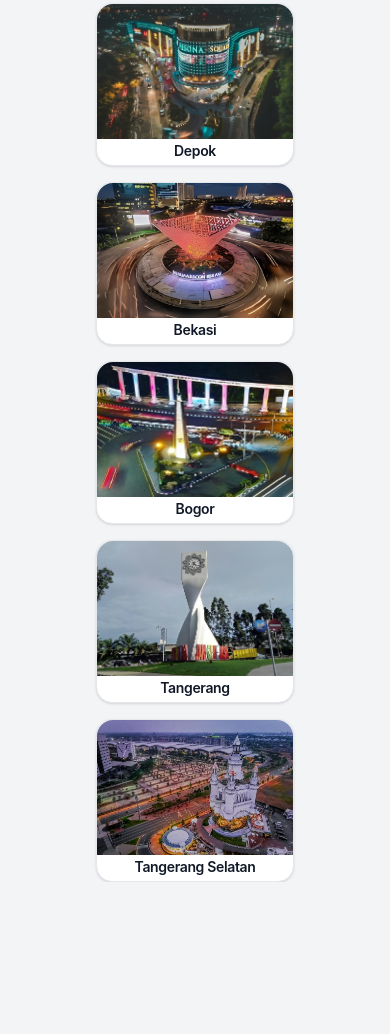
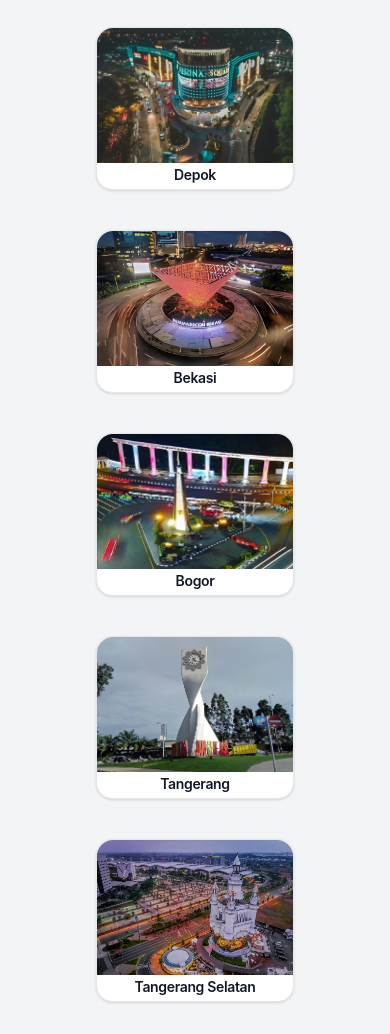
Before and after one commit to Fahmii19/Beranda-Pintoinvest, a website: page index.html in a window 390 px wide. Shown: the part 408-1442 px from the top of the page. Before the commit the page ends 1290 px from the top, so only its background shows below. Drawn offline with nearby package versions, Linux system fonts and the light colour scheme.

Commit message:
fix on safari

```diff
--- a/index.html
+++ b/index.html
@@ -70,7 +70,7 @@
         <!--  -->
         <div class="h-[50vh] container_card">
           <div
-            class="grid grid-cols-1 sm:grid-cols-2 md:grid-cols-3 lg:grid-cols-3 xl:grid-cols-3 gap-4"
+            class="grid grid-cols-1 sm:grid-cols-2 md:grid-cols-3 lg:grid-cols-3 xl:grid-cols-3 row_container_card"
           >
             <div
               id="no-results"
@@ -92,7 +92,7 @@
             <!-- Jakarta -->
             <div
               data-city="jakarta"
-              class="city-card w-full max-w-[35vh] h-full max-h-[20.5vh] bg-white border border-gray-200 rounded-2xl shadow"
+              class="city-card w-full max-w-[33vh] h-full max-h-[22.5vh] bg-white border border-gray-200 rounded-2xl shadow"
             >
               <a href="https://jakarta.pintoinvest.com/" target="_blank">
                 <img
@@ -114,7 +114,7 @@
             <!-- Depok -->
             <div
               data-city="depok"
-              class="city-card w-full max-w-[35vh] h-full max-h-[20.5vh] bg-white border border-gray-200 rounded-2xl shadow"
+              class="city-card w-full max-w-[33vh] h-full max-h-[22.5vh] bg-white border border-gray-200 rounded-2xl shadow"
             >
               <a href="#" target="_blank">
                 <img
@@ -136,7 +136,7 @@
             <!-- Bekasi -->
             <div
               data-city="bekasi"
-              class="city-card w-full max-w-[35vh] h-full max-h-[20.5vh] bg-white border border-gray-200 rounded-2xl shadow"
+              class="city-card w-full max-w-[33vh] h-full max-h-[22.5vh] bg-white border border-gray-200 rounded-2xl shadow"
             >
               <a href="#" target="_blank">
                 <img
@@ -159,7 +159,7 @@
             <!-- Bogor -->
             <div
               data-city="bogor"
-              class="city-card w-full max-w-[35vh] h-full max-h-[20.5vh] bg-white border border-gray-200 rounded-2xl shadow"
+              class="city-card w-full max-w-[33vh] h-full max-h-[22.5vh] bg-white border border-gray-200 rounded-2xl shadow"
             >
               <a href="#" target="_blank">
                 <img
@@ -182,7 +182,7 @@
             <!-- Tangerang -->
             <div
               data-city="tangerang"
-              class="city-card w-full max-w-[35vh] h-full max-h-[20.5vh] bg-white border border-gray-200 rounded-2xl shadow"
+              class="city-card w-full max-w-[33vh] h-full max-h-[22.5vh] bg-white border border-gray-200 rounded-2xl shadow"
             >
               <a href="#" target="_blank">
                 <img
@@ -205,7 +205,7 @@
             <!-- Tangerang Selatan -->
             <div
               data-city="tangerang-selatan"
-              class="city-card w-full max-w-[35vh] h-full max-h-[20.5vh] bg-white border border-gray-200 rounded-2xl shadow"
+              class="city-card w-full max-w-[33vh] h-full max-h-[22.5vh] bg-white border border-gray-200 rounded-2xl shadow"
             >
               <a href="https://tangsel.pintoinvest.com/" target="_blank">
                 <img
@@ -249,19 +249,19 @@
         city.toLowerCase().includes(query.toLowerCase())
       );
 
-      // const boxes = document.querySelector(".row_container_card");
+      const boxes = document.querySelector(".row_container_card");
 
-      // if (window.innerWidth >= 500) {
-      //   if (matchingCities.length === 2) {
-      //     boxes.style.gridTemplateColumns = "repeat(2, 1fr)";
-      //   } else if (matchingCities.length === 1) {
-      //     boxes.style.gridTemplateColumns = "repeat(1, 1fr)";
-      //   } else {
-      //     boxes.style.gridTemplateColumns = "repeat(3, 1fr)";
-      //   }
-      // } else {
-      //   console.log("tablet, desktop");
-      // }
+      if (window.innerWidth >= 500) {
+        if (matchingCities.length === 2) {
+          boxes.style.gridTemplateColumns = "repeat(2, 1fr)";
+        } else if (matchingCities.length === 1) {
+          boxes.style.gridTemplateColumns = "repeat(1, 1fr)";
+        } else {
+          boxes.style.gridTemplateColumns = "repeat(3, 1fr)";
+        }
+      } else {
+        console.log("tablet, desktop");
+      }
 
       matchingCities.forEach((city) => {
         const cityCard = document.querySelector(`[data-city="${city}"]`);
```
Also changed, not shown: dist/output.css.
